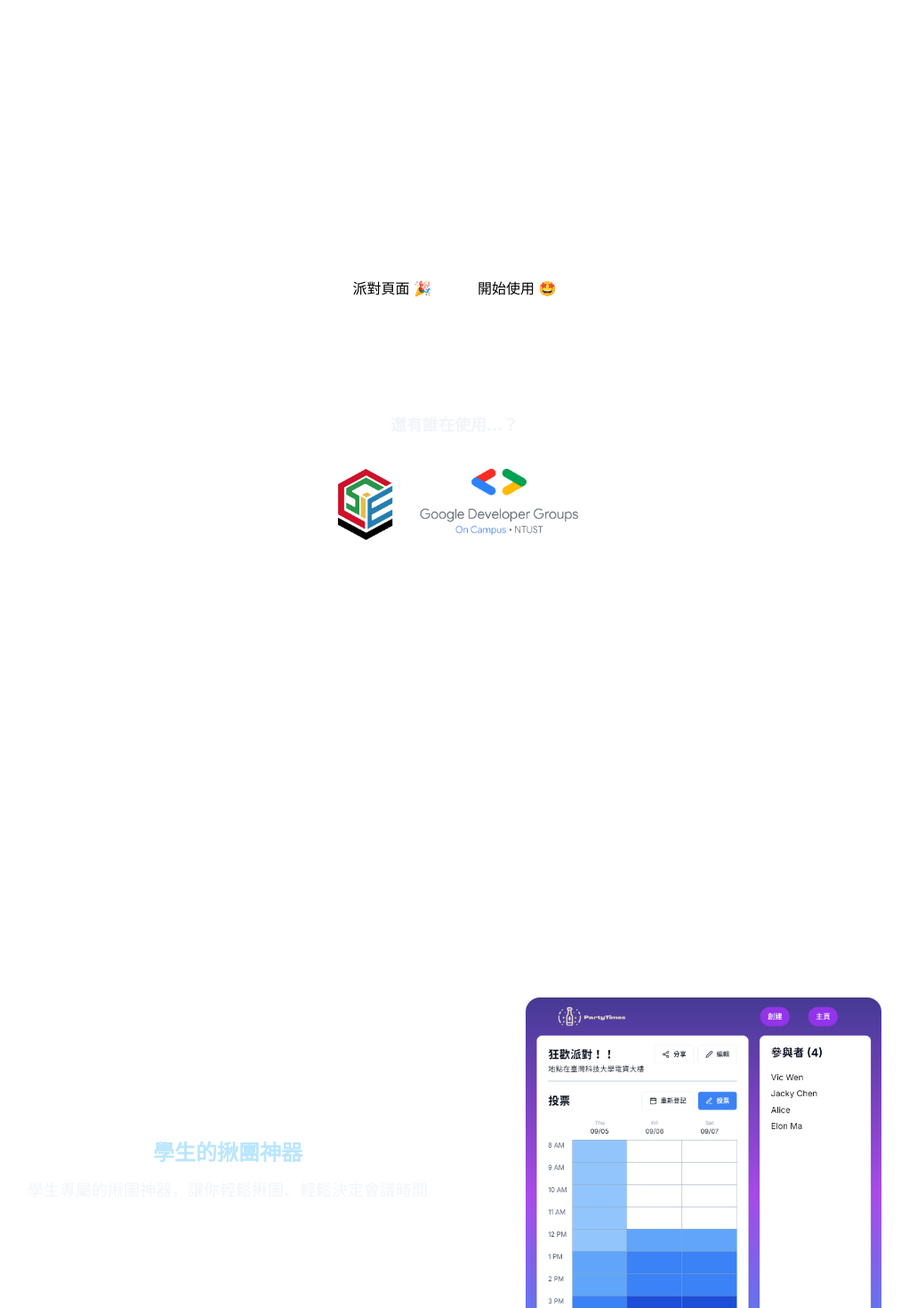
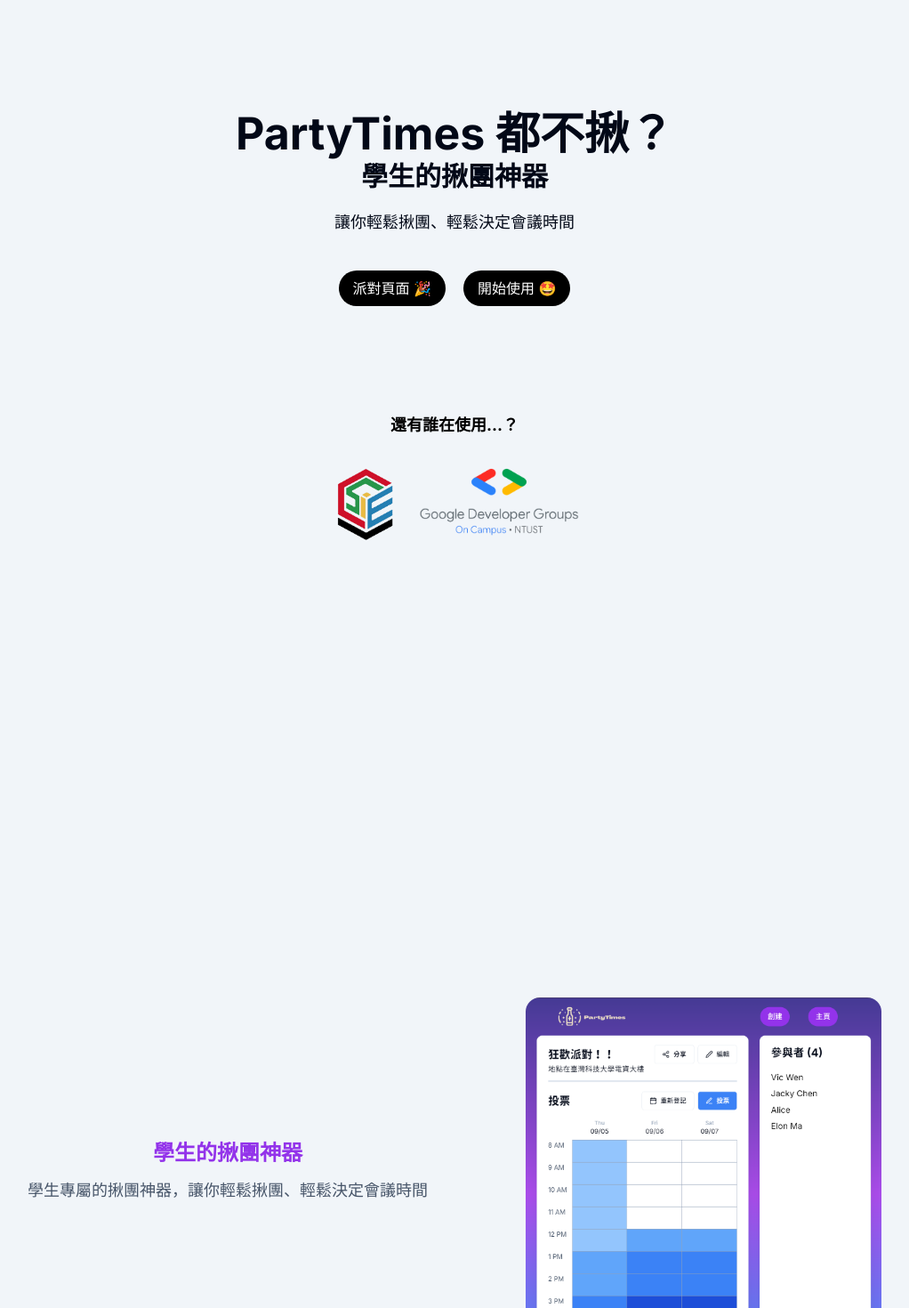
Before and after one commit to viiccwen/partytimes, a Next.js app in the folder frontend/: page / in a window 1280 px wide. Shown: the part 180-1650 px from the top of the page at 89% size, without its empty margins (129-1151 px from the left). Built offline with nearby package versions, Linux system fonts and the light colour scheme; no server answers.

Commit message:
style: update layout and component styles for improved dark mode support

```diff
--- a/frontend/src/app/layout.tsx
+++ b/frontend/src/app/layout.tsx
@@ -20,7 +20,7 @@ export default function RootLayout({
 }>) {
   return (
     <html lang="en">
-      <body className={cn(inter.className)}>
+      <body className={cn(inter.className, "bg-slate-100 dark:bg-slate-900")}>
         <ThemeProvider
           attribute="class"
           defaultTheme="system"
--- a/frontend/src/app/page.tsx
+++ b/frontend/src/app/page.tsx
@@ -19,19 +19,19 @@ export default async function Home() {
       <div className="flex flex-col">
         <div className="w-full min-h-screen">
           <div className="flex flex-col items-center mt-[200px] md:mt-[300px]">
-            <div className="text-white text-4xl md:text-[50px] md:leading-[60px] font-bold">
+            <div className="text-4xl md:text-[50px] md:leading-[60px] font-bold">
               PartyTimes 都不揪？
             </div>
-            <div className="text-white text-3xl font-bold">學生的揪團神器</div>
-            <div className="text-white text-lg mt-5">
+            <div className="text-3xl font-bold">學生的揪團神器</div>
+            <div className="text-lg mt-5">
               讓你輕鬆揪團、輕鬆決定會議時間
             </div>
             <div className="flex gap-5">
               <Link href="/party/0Gf7emMo">
                 <button
                   className={cn(
-                    "bg-white text-black px-4 py-2 rounded-full mt-10 transition-all duration-300",
-                    "hover:bg-gray-100 hover:text-black hover:shadow-lg"
+                    "bg-black text-white dark:bg-white dark:text-black px-4 py-2 rounded-full mt-10 transition-all duration-300",
+                    "hover:bg-slate-700 dark:hover:bg-slate-200 hover:shadow-lg"
                   )}
                 >
                   派對頁面 🎉
@@ -40,8 +40,8 @@ export default async function Home() {
               <Link href="/login">
                 <button
                   className={cn(
-                    "bg-white text-black px-4 py-2 rounded-full mt-10 transition-all duration-300",
-                    "hover:bg-gray-100 hover:text-black hover:shadow-lg"
+                    "bg-black text-white dark:bg-white dark:text-black px-4 py-2 rounded-full mt-10 transition-all duration-300",
+                    "hover:bg-purple-600 dark:hover:bg-purple-600 dark:hover:text-white hover:shadow-lg"
                   )}
                 >
                   開始使用 🤩
@@ -51,10 +51,10 @@ export default async function Home() {
           </div>
 
           <div className="flex flex-col items-center mt-[100px] gap-5">
-            <div className="text-slate-100 font-bold text-lg mt-5">
+            <div className="text-black dark:text-slate-100 font-bold text-lg mt-5">
               還有誰在使用...？
             </div>
-            <div className="w-full bg-white/75 backdrop-blur-lg">
+            <div className="w-full">
               <div className="flex justify-center p-3 gap-5">
                 {ClubLists.map((club, index) => (
                   <Link
--- /dev/null
+++ b/frontend/src/app/profile/loading.tsx
@@ -0,0 +1,81 @@
+import { Navbar } from "@/components/customs/navbar";
+import { Toaster } from "sonner";
+import { Metadata } from "next";
+import { Tabs, TabsList, TabsTrigger } from "@/components/ui/tabs";
+import { TabsContent } from "@radix-ui/react-tabs";
+import { Skeleton } from "@/components/ui/skeleton";
+import {
+  Card,
+  CardContent,
+  CardDescription,
+  CardHeader,
+  CardTitle,
+} from "@/components/ui/card";
+
+export const metadata: Metadata = {
+  title: "Profile",
+};
+
+export default function Loading() {
+  return (
+    <div className="min-h-screen">
+      <Toaster richColors />
+      <Navbar isLogin={false} HasFixed={false} />
+      <div className="md:m-7 mt-5">
+        <Tabs defaultValue="all" className="w-full">
+          <div className="flex justify-between">
+            {/* todo: response party function */}
+            <TabsList className="grid md:w-[400px] grid-cols-3">
+              <TabsTrigger value="all" className="text-xs md:text-sm">
+                所有
+              </TabsTrigger>
+              <TabsTrigger value="planned" className="text-xs md:text-sm">
+                已計畫
+              </TabsTrigger>
+              <TabsTrigger value="unplanned" className="text-xs md:text-sm">
+                未計畫
+              </TabsTrigger>
+              {/* <TabsTrigger value="responed" className="text-xs md:text-sm">回覆</TabsTrigger> */}
+            </TabsList>
+            <div className="flex gap-3"></div>
+          </div>
+
+          <TabsContent value="all">
+            <Card>
+              <CardHeader>
+                <CardTitle>Party 🎉</CardTitle>
+                <CardDescription>都可以有Party...輸光...</CardDescription>
+              </CardHeader>
+              <CardContent>
+                <div className="flex flex-col gap-10">
+                  <div className="flex flex-col gap-4">
+                    <Skeleton className="w-4/5 h-[30px]" />
+                    <Skeleton className="w-3/5 h-[30px]" />
+                    <Skeleton className="w-5/8 h-[30px]" />
+                  </div>
+                  <div className="flex flex-col gap-4">
+                    <Skeleton className="w-4/5 h-[30px]" />
+                    <Skeleton className="w-3/5 h-[30px]" />
+                    <Skeleton className="w-5/8 h-[30px]" />
+                  </div>
+                  <div className="flex flex-col gap-4">
+                    <Skeleton className="w-4/5 h-[30px]" />
+                    <Skeleton className="w-3/5 h-[30px]" />
+                    <Skeleton className="w-5/8 h-[30px]" />
+                  </div>
+                  <div className="flex flex-col gap-4">
+                    <Skeleton className="w-4/5 h-[30px]" />
+                    <Skeleton className="w-3/5 h-[30px]" />
+                    <Skeleton className="w-5/8 h-[30px]" />
+                  </div>
+                </div>
+              </CardContent>
+            </Card>
+          </TabsContent>
+          <TabsContent value="planned"></TabsContent>
+          <TabsContent value="unplanned"></TabsContent>
+        </Tabs>
+      </div>
+    </div>
+  );
+}
--- a/frontend/src/components/customs/home/description-block.tsx
+++ b/frontend/src/components/customs/home/description-block.tsx
@@ -30,8 +30,8 @@ export const DescriptionBlock = ({
           )}
         >
           <div className="flex flex-col items-center justify-center gap-3 mb-10">
-            <div className="text-sky-200 text-2xl font-bold">{title}</div>
-            <div className="text-slate-100 text-lg">{description}</div>
+            <div className="text-purple-600 dark:text-purple-300 text-2xl font-bold">{title}</div>
+            <div className="text-slate-600 dark:text-slate-300 text-lg">{description}</div>
           </div>
           <div className="relative flex justify-center">
             <div>
--- a/frontend/src/components/customs/home/footer.tsx
+++ b/frontend/src/components/customs/home/footer.tsx
@@ -65,9 +65,9 @@ export const Footer = () => {
               alt="logo"
               width={200}
               height={100}
-              className="invert"
+              className="dark:invert"
             />
-            <div className="text-slate-300 text-sm ml-4 mt-1">© 2024 PartyTimes</div>
+            <div className="text-slate-700 dark:text-slate-300 text-sm ml-4 mt-1">© 2024 PartyTimes</div>
           </div>
           <div className={cn("grid grid-cols-2 items-center gap-16 mt-10", "md:flex md:h-[300px] md:flex-row md:mt-0")}>
             {linkblocks.map((linkBlock, index) => (
@@ -93,13 +93,13 @@ interface LinkBlockProp {
 const LinkBlock = ({ title, linkblocks }: LinkBlockProp) => {
   return (
     <div className="flex flex-col gap-5">
-      <div className="font-bold text-white">{title}</div>
+      <div className="font-bold text-black dark:text-white">{title}</div>
       {linkblocks.map((linkblock, index) => (
         <Link
         key={`linkblock-${index}`}
           href={linkblock.link}
           target="_blank"
-          className="text-slate-200 transition-all duration-300 hover:text-white"
+          className="text-slate-700 hover:text-slate-500 dark:text-slate-300 transition-all duration-300 dark:hover:text-slate-200"
         >
           {linkblock.text}
         </Link>
--- a/frontend/src/components/customs/profile/party-table.tsx
+++ b/frontend/src/components/customs/profile/party-table.tsx
@@ -37,11 +37,7 @@ type time_type = {
 
 export const PartyTable = ({ party }: PartyTableProps) => {
   const formatDate = (date: string) => {
-    // const momentDate = moment(date, moment.ISO_8601, true);
-    // console.log(momentDate);
-    // const [year, month, day] = momentDate.format("YYYY/MM/DD").split("/");
     const [year, month, day] = date.split("-");
-
     return `${year}/${month}/${day}`;
   };
 
@@ -63,7 +59,7 @@ export const PartyTable = ({ party }: PartyTableProps) => {
         {party.map((content: party_return_schema_type, index: number) => (
           <Link href={`/party/${content.partyid}`} key={index}>
             <button className="flex w-full min-h-[150px] gap-5 border-2 rounded-lg p-5 my-5 transition duration-300 ease-in-out shadow-md hover:text-white hover:bg-purple-400">
-              <div className="flex h-full">
+              <div className="flex gap-5 h-full">
                 <div className="flex gap-3 items-center text-sm min-w-[90px] md:text-base">
                   {content.status
                     ? formatDate(content.decision.date)
```
